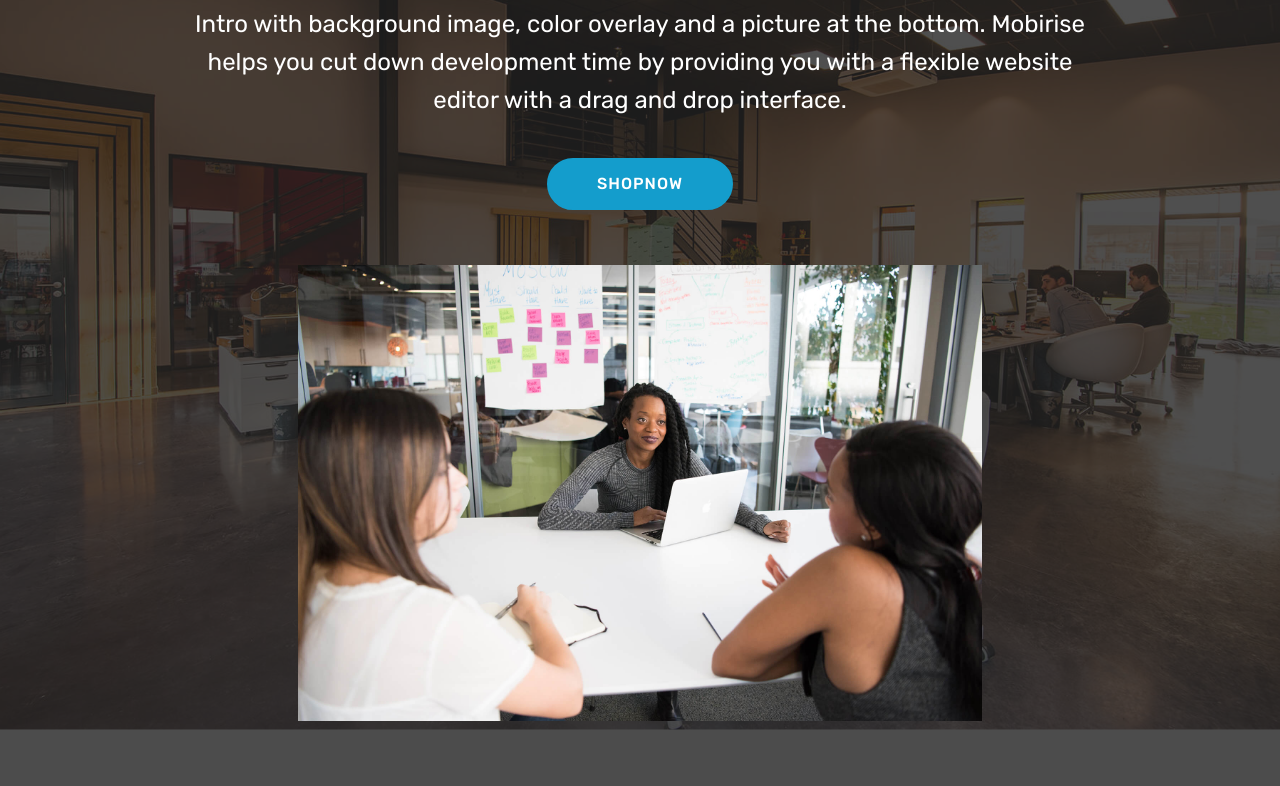
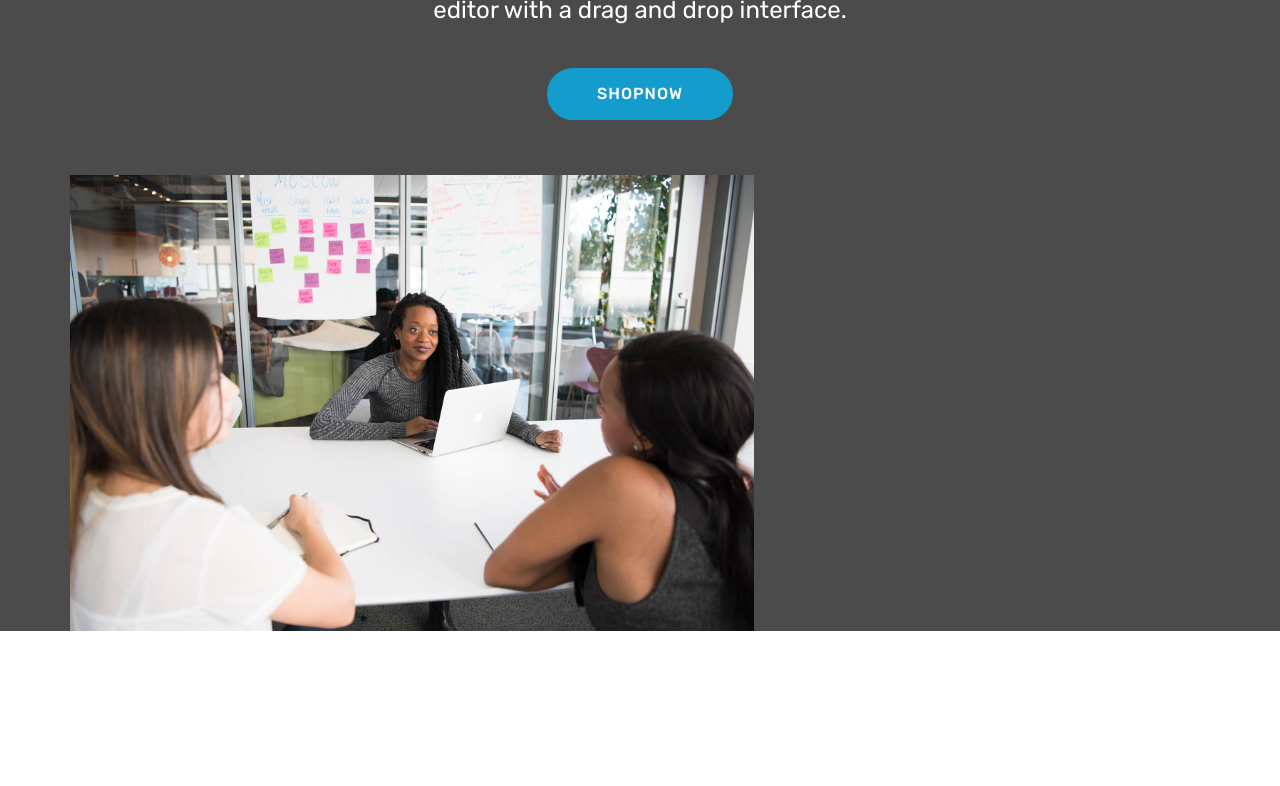
Before and after one commit to padamavathi1978/Bhumi, a plain HTML site: page page1.html in a window 1280 px wide. Shown: the part 191-977 px from the top of the page. After the commit the page ends 822 px from the top, so only its background shows below. Drawn offline with Linux system fonts and the light colour scheme.

Commit message:
create github pages

```diff
--- a/assets/mobirise/css/mbr-additional.css
+++ b/assets/mobirise/css/mbr-additional.css
@@ -929,24 +929,3 @@ section.lazy-placeholder:after {
     margin: 1rem 0 0 0;
   }
 }
-.cid-rZ4b746FLy {
-  padding-top: 90px;
-  padding-bottom: 90px;
-  background-image: url("../../../assets/images/background1.jpg");
-}
-.cid-rZ4b746FLy .mbr-figure {
-  margin: 0 auto;
-  width: 100%;
-  display: -webkit-flex;
-  justify-content: center;
-  -webkit-justify-content: center;
-}
-.cid-rZ4b746FLy .mbr-figure img {
-  height: 100%;
-  margin: 0 auto;
-}
-@media (max-width: 991px) {
-  .cid-rZ4b746FLy .mbr-figure img {
-    width: 100% !important;
-  }
-}
```
Also changed, not shown: index.html (+2 -2 lines), 1 other file.
